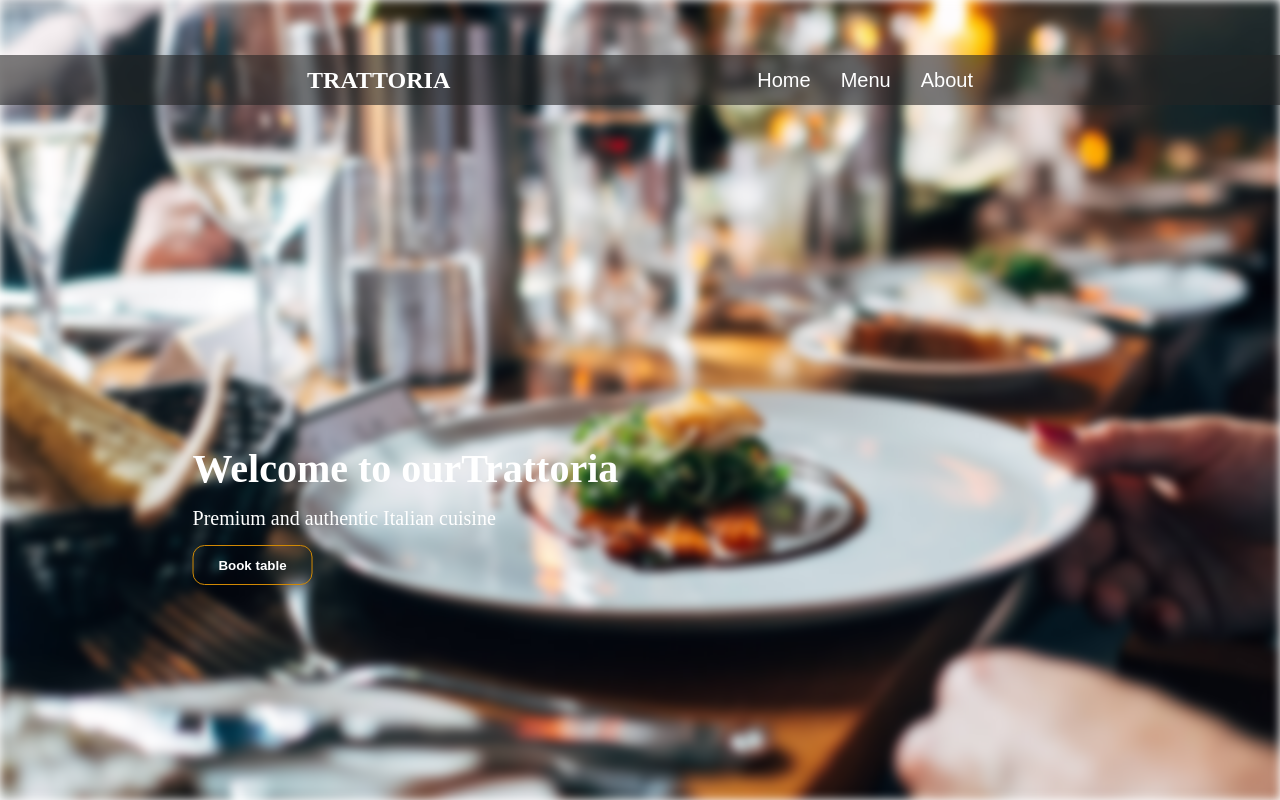
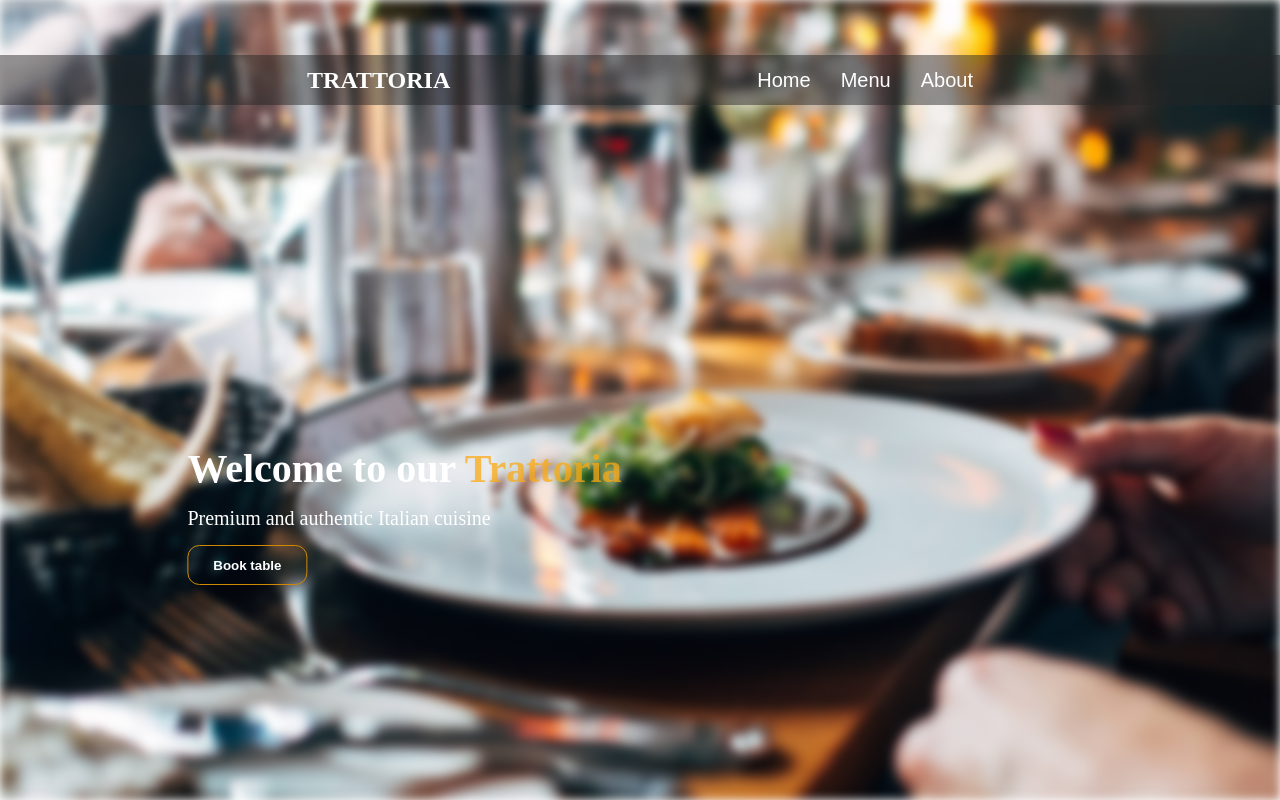
Before and after one commit to Kasy00/Restaurant-page-with-Webpack, a website built with webpack: page src/index.html in a window 1280 px wide. Built offline with nearby package versions, Linux system fonts and the light colour scheme.

Commit message:
Created homepage in own JS module

```diff
--- a/src/content.js
+++ b/src/content.js
@@ -2,7 +2,7 @@ export function createHomepage(){
     const content = document.getElementById('content');
 
     const headline = document.createElement('h1');
-    headline.textContent = 'Welcome to our';
+    headline.textContent = 'Welcome to our ';
 
     const nameHeadline = document.createElement('span');
     nameHeadline.textContent = 'Trattoria';
--- a/src/style.css
+++ b/src/style.css
@@ -34,7 +34,7 @@ nav{
     justify-content: space-evenly;
     align-items: center;
     color: #fff;
-    background-color: rgba(36, 36, 36, 0.589);
+    background-color: rgba(36, 36, 36, 0.479);
     margin-top: 1.5rem;
 }
 
@@ -85,6 +85,6 @@ nav h1{
     cursor: pointer;
 }
 
-#name-highlight{
+.name-highlight{
     color: rgba(250, 169, 19, 0.747);
 }
```
Also changed, not shown: dist/main.js.
